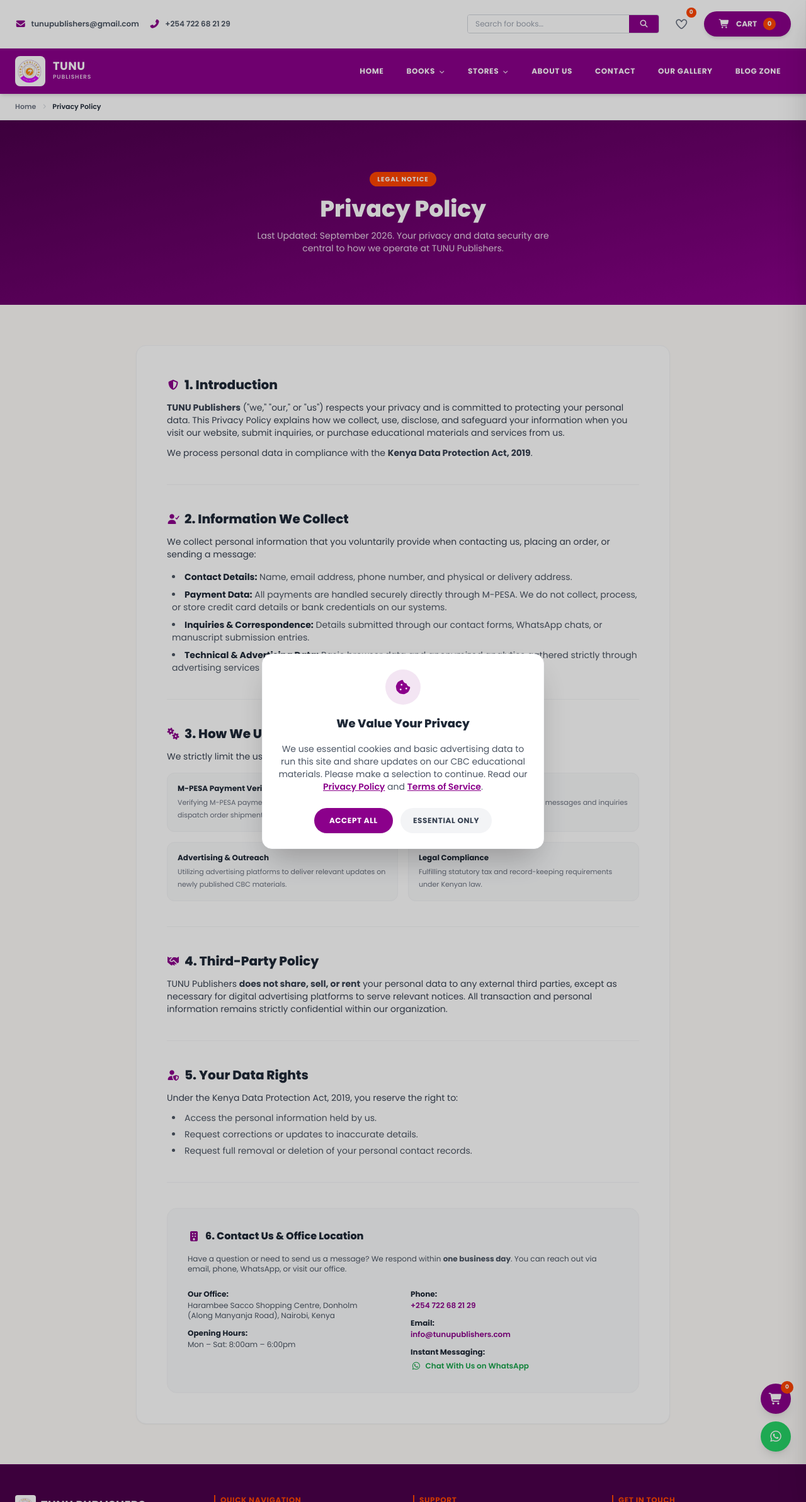
After one commit to LutanTech/tunu-jinja, a Flask app: page /privacy-policy in a window 1280 px wide. The commit adds this page. Shown: the whole page at 63% size. Run offline with Flask 3, Linux system fonts and the light colour scheme; data that the repository does not hold is empty; some libraries are stand-ins or nearby versions.

Commit message:
Add privacy policy and terms of service pages: implement new routes for privacy policy and terms of service, and integrate a cookie consent banner in the base template for improved user privacy compliance.

```diff
--- a/app.py
+++ b/app.py
@@ -1407,6 +1407,16 @@ def contact_us():
 
     return render_template("company/contact.html")
 
+@app.route("/privacy-policy", methods=["GET"])
+def privacy_policy():
+    return render_template("company/privacy_policy.html")
+
+
+@app.route("/terms-of-service", methods=["GET"])
+def terms():
+    return render_template("company/terms.html")
+
+
 @app.route("/cp/support")
 @login_required
 @admin_required
--- a/templates/base.html
+++ b/templates/base.html
@@ -367,6 +367,80 @@
         </div>
     </footer>
 
+    <!-- COOKIE BANNER COMPONENT -->
+<!-- COOKIE BANNER OVERLAY & MODAL (Hidden by default) -->
+<div id="cookie-banner-overlay" class="hidden fixed inset-0 bg-black/20 backdrop-blur-xs z-50 flex items-center justify-center p-4 transition-opacity duration-300 opacity-0">
+    <div class="bg-white border border-gray-100 shadow-2xl rounded-2xl max-w-md w-full p-6 text-center space-y-4">
+        <div class="w-14 h-14 rounded-full bg-magenta/10 flex items-center justify-center mx-auto">
+            <i class="fas fa-cookie-bite text-magenta text-2xl"></i>
+        </div>
+
+        <h4 class="font-extrabold text-gray-800 text-lg">We Value Your Privacy</h4>
+
+        <p class="text-xs sm:text-sm text-gray-600 leading-relaxed">
+            We use essential cookies and basic advertising data to run this site and share updates on our CBC educational materials. Please make a selection to continue. Read our <a href="/privacy-policy" class="text-magenta font-semibold underline hover:text-dark-magenta">Privacy Policy</a> and <a href="/terms-of-service" class="text-magenta font-semibold underline hover:text-dark-magenta">Terms of Service</a>.
+        </p>
+
+        <div class="flex flex-col sm:flex-row items-center justify-center gap-3 pt-2">
+            <button onclick="acceptCookies()" class="w-full sm:w-auto bg-magenta text-white font-bold text-xs uppercase tracking-wider px-6 py-3 rounded-full hover:bg-dark-magenta transition-colors shadow-sm">
+                Accept All
+            </button>
+            <button onclick="declineCookies()" class="w-full sm:w-auto bg-gray-100 text-gray-700 font-bold text-xs uppercase tracking-wider px-5 py-3 rounded-full hover:bg-gray-200 transition-colors">
+                Essential Only
+            </button>
+        </div>
+    </div>
+</div>
+
+<style>
+    body.cookie-modal-active {
+        overflow: hidden !important;
+        height: 100vh !important;
+    }
+</style>
+
+<script>
+    function showBanner() {
+        const overlay = document.getElementById('cookie-banner-overlay');
+        if (overlay) {
+            overlay.classList.remove('hidden');
+            setTimeout(() => {
+                overlay.classList.remove('opacity-0');
+            }, 10);
+            document.body.classList.add('cookie-modal-active');
+        }
+    }
+
+    function hideBanner() {
+        const overlay = document.getElementById('cookie-banner-overlay');
+        if (overlay) {
+            overlay.classList.add('opacity-0');
+            setTimeout(() => {
+                overlay.classList.add('hidden');
+                document.body.classList.remove('cookie-modal-active');
+            }, 300);
+        }
+    }
+
+    function acceptCookies() {
+        localStorage.setItem('cookieConsent', 'accepted');
+        hideBanner();
+    }
+
+    function declineCookies() {
+        localStorage.setItem('cookieConsent', 'declined');
+        hideBanner();
+    }
+
+    // Only shows banner if choice is missing in current session
+    document.addEventListener('DOMContentLoaded', () => {
+        const consent = localStorage.getItem('cookieConsent');
+        if (!consent) {
+            showBanner();
+        }
+    });
+</script>
+
     <script>
         let cart = [];
         try {
@@ -708,6 +782,7 @@
     </script>
     <script>
         document.addEventListener("DOMContentLoaded", () => {
+
             AOS.init({
                 duration: 700,
                 easing: "ease",
@@ -716,6 +791,7 @@
                 once: true,
                 mirror: false
             });
+
         });
         </script>
     {% block extra_js %}{% endblock %}
--- /dev/null
+++ b/templates/company/privacy_policy.html
@@ -0,0 +1,173 @@
+{% extends "base.html" %}
+
+{% block title %}Privacy Policy | TUNU Publishers{% endblock %}
+
+{% block head %}
+<meta name="description" content="Read TUNU Publishers' Privacy Policy to understand how we collect, use, store, and protect your personal data in accordance with Kenyan data protection laws.">
+<meta property="og:title" content="Privacy Policy | TUNU Publishers">
+<meta property="og:description" content="Learn about our commitment to user privacy, data security, and your rights as a visitor or customer of TUNU Publishers.">
+<meta property="og:type" content="website">
+{% endblock %}
+
+{% block content %}
+
+<!-- BREADCRUMB -->
+<div class="bg-white border-b border-gray-100">
+    <div class="max-w-7xl mx-auto px-4 md:px-6 py-3 flex items-center gap-2 text-[11px] font-semibold text-gray-500">
+        <a href="/" class="hover:text-magenta transition-colors">Home</a>
+        <i class="fas fa-chevron-right text-[8px] text-gray-300"></i>
+        <span class="text-gray-800">Privacy Policy</span>
+    </div>
+</div>
+
+<!-- PAGE BANNER -->
+<section class="relative bg-gradient-to-br from-dark-magenta to-magenta overflow-hidden">
+    <div class="max-w-4xl mx-auto px-4 md:px-6 py-14 md:py-20 text-center">
+        <span class="inline-block bg-orangered text-white text-[10px] font-bold uppercase tracking-widest px-3 py-1 rounded-full mb-4">Legal Notice</span>
+        <h1 class="text-3xl sm:text-4xl font-extrabold text-white leading-tight mb-3">Privacy Policy</h1>
+        <p class="text-white/85 text-xs md:text-sm max-w-lg mx-auto">
+            Last Updated: September 2026. Your privacy and data security are central to how we operate at TUNU Publishers.
+        </p>
+    </div>
+</section>
+
+<!-- MAIN POLICY CONTENT -->
+<section class="max-w-4xl mx-auto px-4 md:px-6 py-12 md:py-16">
+    <div class="bg-white border border-gray-100 rounded-2xl p-6 sm:p-10 md:p-12 shadow-sm space-y-10 text-gray-700 text-xs sm:text-sm leading-relaxed">
+
+        <!-- INTRODUCTION -->
+        <div>
+            <h2 class="text-lg md:text-xl font-extrabold text-gray-800 mb-3 flex items-center gap-2">
+                <i class="fas fa-shield-alt text-magenta text-base"></i>
+                1. Introduction
+            </h2>
+            <p class="mb-3">
+                <strong>TUNU Publishers</strong> ("we," "our," or "us") respects your privacy and is committed to protecting your personal data. This Privacy Policy explains how we collect, use, disclose, and safeguard your information when you visit our website, submit inquiries, or purchase educational materials and services from us.
+            </p>
+            <p>
+                We process personal data in compliance with the <strong>Kenya Data Protection Act, 2019</strong>.
+            </p>
+        </div>
+
+        <hr class="border-gray-100">
+
+        <!-- INFORMATION WE COLLECT -->
+        <div>
+            <h2 class="text-lg md:text-xl font-extrabold text-gray-800 mb-3 flex items-center gap-2">
+                <i class="fas fa-user-check text-magenta text-base"></i>
+                2. Information We Collect
+            </h2>
+            <p class="mb-4">We collect personal information that you voluntarily provide when contacting us, placing an order, or sending a message:</p>
+            <ul class="list-disc list-inside space-y-2 pl-2 text-gray-600">
+                <li><strong class="text-gray-800">Contact Details:</strong> Name, email address, phone number, and physical or delivery address.</li>
+                <li><strong class="text-gray-800">Payment Data:</strong> All payments are handled securely directly through M-PESA. We do not collect, process, or store credit card details or bank credentials on our systems.</li>
+                <li><strong class="text-gray-800">Inquiries & Correspondence:</strong> Details submitted through our contact forms, WhatsApp chats, or manuscript submission entries.</li>
+                <li><strong class="text-gray-800">Technical & Advertising Data:</strong> Basic browser data and anonymized analytics gathered strictly through advertising services to improve campaign outreach.</li>
+            </ul>
+        </div>
+
+        <hr class="border-gray-100">
+
+        <!-- HOW WE USE YOUR INFORMATION -->
+        <div>
+            <h2 class="text-lg md:text-xl font-extrabold text-gray-800 mb-3 flex items-center gap-2">
+                <i class="fas fa-cogs text-magenta text-base"></i>
+                3. How We Use Your Information & Response Times
+            </h2>
+            <p class="mb-4">We strictly limit the use of your data to essential business operations:</p>
+            <div class="grid grid-cols-1 sm:grid-cols-2 gap-4 mb-4">
+                <div class="bg-gray-50 p-4 rounded-xl border border-gray-100">
+                    <h3 class="font-bold text-gray-800 mb-1 text-xs">M-PESA Payment Verification</h3>
+                    <p class="text-gray-500 text-[11px]">Verifying M-PESA payment confirmations securely to dispatch order shipments.</p>
+                </div>
+                <div class="bg-gray-50 p-4 rounded-xl border border-gray-100">
+                    <h3 class="font-bold text-gray-800 mb-1 text-xs">Prompt Support Response</h3>
+                    <p class="text-gray-500 text-[11px]">We aim to review and respond to all messages and inquiries within <strong>one business day</strong>.</p>
+                </div>
+                <div class="bg-gray-50 p-4 rounded-xl border border-gray-100">
+                    <h3 class="font-bold text-gray-800 mb-1 text-xs">Advertising & Outreach</h3>
+                    <p class="text-gray-500 text-[11px]">Utilizing advertising platforms to deliver relevant updates on newly published CBC materials.</p>
+                </div>
+                <div class="bg-gray-50 p-4 rounded-xl border border-gray-100">
+                    <h3 class="font-bold text-gray-800 mb-1 text-xs">Legal Compliance</h3>
+                    <p class="text-gray-500 text-[11px]">Fulfilling statutory tax and record-keeping requirements under Kenyan law.</p>
+                </div>
+            </div>
+        </div>
+
+        <hr class="border-gray-100">
+
+        <!-- THIRD-PARTY SHARING -->
+        <div>
+            <h2 class="text-lg md:text-xl font-extrabold text-gray-800 mb-3 flex items-center gap-2">
+                <i class="fas fa-handshake text-magenta text-base"></i>
+                4. Third-Party Policy
+            </h2>
+            <p>
+                TUNU Publishers <strong>does not share, sell, or rent</strong> your personal data to any external third parties, except as necessary for digital advertising platforms to serve relevant notices. All transaction and personal information remains strictly confidential within our organization.
+            </p>
+        </div>
+
+        <hr class="border-gray-100">
+
+        <!-- YOUR RIGHTS -->
+        <div>
+            <h2 class="text-lg md:text-xl font-extrabold text-gray-800 mb-3 flex items-center gap-2">
+                <i class="fas fa-user-shield text-magenta text-base"></i>
+                5. Your Data Rights
+            </h2>
+            <p class="mb-3">Under the Kenya Data Protection Act, 2019, you reserve the right to:</p>
+            <ul class="list-disc list-inside space-y-1.5 pl-2 text-gray-600">
+                <li>Access the personal information held by us.</li>
+                <li>Request corrections or updates to inaccurate details.</li>
+                <li>Request full removal or deletion of your personal contact records.</li>
+            </ul>
+        </div>
+
+        <hr class="border-gray-100">
+
+        <!-- CONTACT INFORMATION -->
+        <div class="bg-gray-50 p-6 md:p-8 rounded-2xl border border-gray-100">
+            <h2 class="text-base font-extrabold text-gray-800 mb-4 flex items-center gap-2">
+                <i class="fas fa-building text-magenta"></i>
+                6. Contact Us & Office Location
+            </h2>
+            <p class="text-xs text-gray-600 mb-6">
+                Have a question or need to send us a message? We respond within <strong>one business day</strong>. You can reach out via email, phone, WhatsApp, or visit our office.
+            </p>
+
+            <div class="grid grid-cols-1 md:grid-cols-2 gap-6 text-xs">
+                <div class="space-y-3">
+                    <div>
+                        <span class="font-bold text-gray-800 block mb-0.5">Our Office:</span>
+                        <p class="text-gray-600">Harambee Sacco Shopping Centre, Donholm<br>(Along Manyanja Road), Nairobi, Kenya</p>
+                    </div>
+                    <div>
+                        <span class="font-bold text-gray-800 block mb-0.5">Opening Hours:</span>
+                        <p class="text-gray-600">Mon – Sat: 8:00am – 6:00pm</p>
+                    </div>
+                </div>
+
+                <div class="space-y-3">
+                    <div>
+                        <span class="font-bold text-gray-800 block mb-0.5">Phone:</span>
+                        <a href="tel:+254722682129" class="text-magenta hover:underline font-semibold">+254 722 68 21 29</a>
+                    </div>
+                    <div>
+                        <span class="font-bold text-gray-800 block mb-0.5">Email:</span>
+                        <a href="mailto:info@tunupublishers.com" class="text-magenta hover:underline font-semibold">info@tunupublishers.com</a>
+                    </div>
+                    <div>
+                        <span class="font-bold text-gray-800 block mb-0.5">Instant Messaging:</span>
+                        <a href="https://wa.me/254722682129" target="_blank" rel="noopener noreferrer" class="inline-flex items-center gap-1.5 text-green-600 font-semibold hover:underline mt-0.5">
+                            <i class="fab fa-whatsapp text-sm"></i> Chat With Us on WhatsApp
+                        </a>
+                    </div>
+                </div>
+            </div>
+        </div>
+
+    </div>
+</section>
+
+{% endblock %}
--- a/templates/index.html
+++ b/templates/index.html
@@ -500,7 +500,7 @@ function closeFeedbackModal() {
 }
 
 document.addEventListener('DOMContentLoaded', () => {
-    setTimeout(showFeedbackModal, 1000);
+    // setTimeout(showFeedbackModal, 1000);
 
     const modal = document.getElementById('feedbackModal');
     if (modal) {
```
Also changed, not shown: templates/company/terms.html (added, +175 -0 lines).
